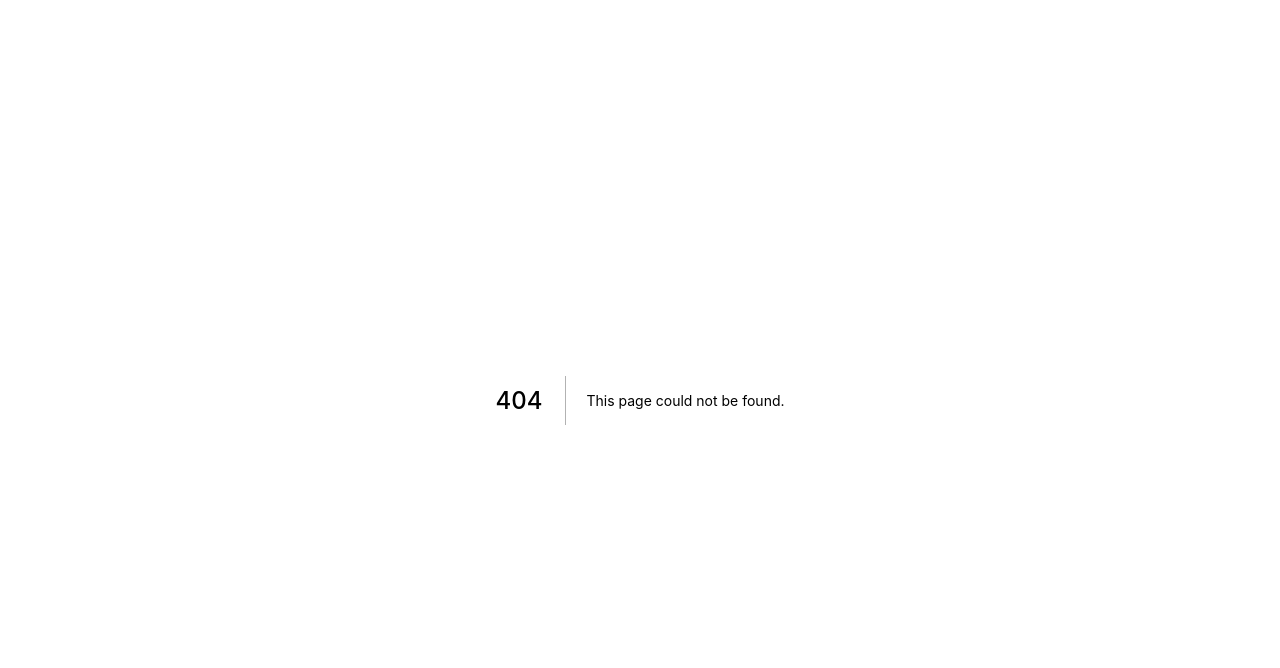
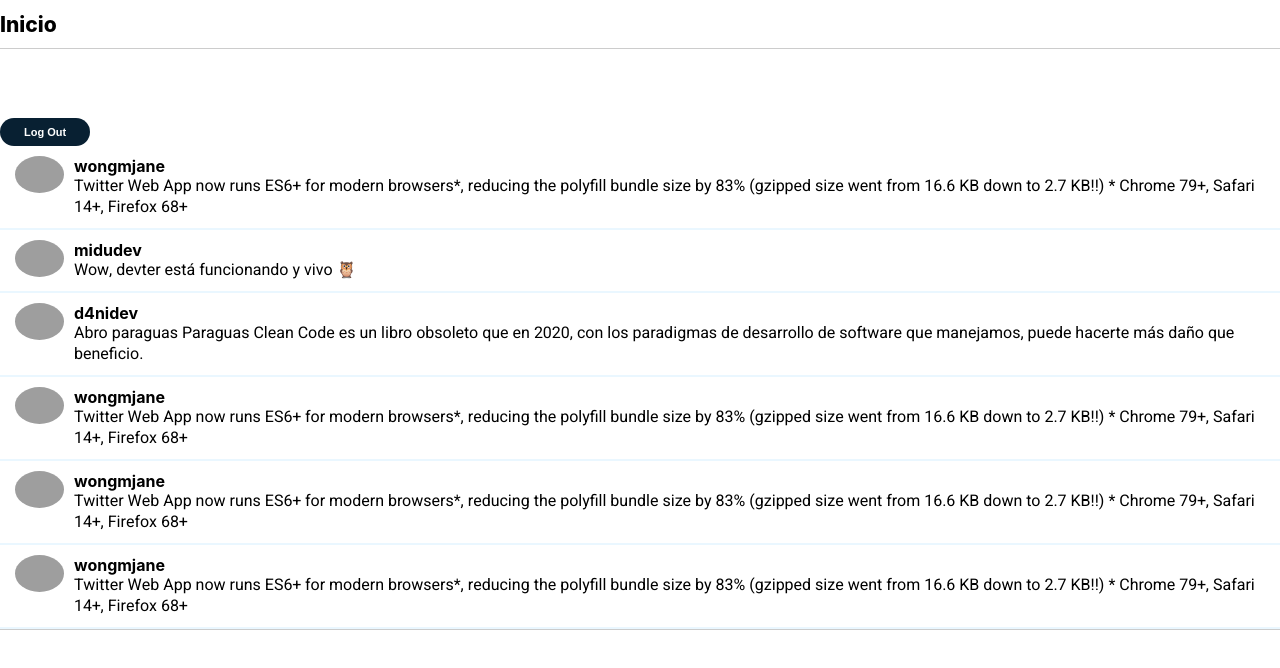
Before and after one commit to mariodev9/Codeparty, a Next.js app: page /Home in a window 1280 px wide. Before the commit this address had no page. Shown: the top 668 px of the page. Built offline with nearby package versions, Linux system fonts and the light colour scheme; grey boxes are pictures that could not be loaded.

Commit message:
Login & Home page

```diff
--- /dev/null
+++ b/components/Avatar/index.js
@@ -0,0 +1,20 @@
+import React from "react";
+
+export const Avatar = ({ src, alt, withText }) => {
+  return (
+    <>
+      <div className="profile">
+        <img src={src} />
+        {withText && <p>{alt}</p>}
+      </div>
+      <style jsx>
+        {`
+          img {
+            width: 49px;
+            border-radius: 50%;
+          }
+        `}
+      </style>
+    </>
+  );
+};
--- /dev/null
+++ b/components/Code/index.js
@@ -0,0 +1,31 @@
+import { Avatar } from "../Avatar";
+
+export default function Code({ avatar, username, message, id }) {
+  return (
+    <>
+      <article>
+        <div>
+          <Avatar alt={username} src={avatar} />
+        </div>
+        <section>
+          <strong>{username}</strong>
+          <p>{message}</p>
+        </section>
+      </article>
+      <style jsx>{`
+        article {
+          border-bottom: 2px solid #eaf7ff;
+          display: flex;
+          padding: 10px 15px;
+        }
+        div {
+          padding-right: 10px;
+        }
+        p {
+          line-height: 1.3125;
+          margin: 0;
+        }
+      `}</style>
+    </>
+  );
+}
--- /dev/null
+++ b/firebase/client.js
@@ -0,0 +1,71 @@
+import { initializeApp } from "@firebase/app";
+import {
+  getAuth,
+  GithubAuthProvider,
+  signInWithPopup,
+  onAuthStateChanged,
+  signOut,
+} from "firebase/auth";
+// import { getAnalytics } from "firebase/analytics";
+
+const firebaseConfig = {
+  apiKey: "AIzaSyBcdQyjrnf7GaX0bcaZ5ZY26rzalMGWnAQ",
+  authDomain: "codeparty9.firebaseapp.com",
+  projectId: "codeparty9",
+  storageBucket: "codeparty9.appspot.com",
+  messagingSenderId: "472370053593",
+  appId: "1:472370053593:web:ac726c1336174972f519c8",
+  measurementId: "G-DPKRTSTQ2F",
+};
+
+// Initialize Firebase
+// const app = initializeApp(firebaseConfig);
+// const analytics = getAnalytics(app);
+
+initializeApp(firebaseConfig);
+const auth = getAuth();
+
+export const sessionChange = (onChange) => {
+  onAuthStateChanged(auth, (user) => {
+    if (user) {
+      //   const uid = user.uid;
+      const normalizedUser = mapUserFromFirebaseAuthToUser(user);
+      console.log(normalizedUser, "ESTO EXISTE");
+      onChange(normalizedUser);
+    } else {
+      onChange(null);
+    }
+  });
+};
+
+export const loginWithGitHub = async () => {
+  const githubProvider = new GithubAuthProvider();
+  githubProvider.setCustomParameters(firebaseConfig);
+  return signInWithPopup(auth, githubProvider).then((data) => {
+    const { user } = data;
+    const { displayName, photoURL } = user;
+    return {
+      name: displayName,
+      avatar: photoURL,
+    };
+  });
+};
+
+const mapUserFromFirebaseAuthToUser = (user) => {
+  const { displayName, photoURL } = user;
+
+  return {
+    name: displayName,
+    avatar: photoURL,
+  };
+};
+
+export const logOut = () => {
+  signOut(auth)
+    .then(() => {
+      // Sign-out successful.
+    })
+    .catch((error) => {
+      // An error happened.
+    });
+};
--- a/package.json
+++ b/package.json
@@ -9,6 +9,7 @@
     "lint": "next lint"
   },
   "dependencies": {
+    "firebase": "^9.9.0",
     "next": "12.2.0",
     "react": "18.2.0",
     "react-dom": "18.2.0"
--- /dev/null
+++ b/pages/Home/index.js
@@ -0,0 +1,83 @@
+import React, { useState, useEffect } from "react";
+import Code from "../../components/Code";
+import { logOut } from "../../firebase/client";
+import Button from "../../components/Button";
+import { useRouter } from "next/router";
+
+export default function Home({ user, name }) {
+  const [timeline, setTimeline] = useState([]);
+  const [session, onSession] = useState(true);
+
+  const router = useRouter();
+
+  const handleOut = () => {
+    logOut();
+    onSession(false);
+  };
+
+  useEffect(() => {
+    !session && router.replace("/");
+  }, [session]);
+
+  useEffect(() => {
+    fetch("/api/statuses/home_timeline")
+      .then((res) => res.json())
+      .then(setTimeline);
+  }, []);
+
+  return (
+    <>
+      <header>
+        <h2>Inicio</h2>
+      </header>
+      <section>
+        <Button onClick={handleOut}>Log Out</Button>
+
+        {timeline.map(({ id, username, avatar, message }) => (
+          <Code
+            avatar={avatar}
+            id={id}
+            key={id}
+            message={message}
+            username={username}
+          />
+        ))}
+      </section>
+      <nav></nav>
+      <style jsx>{`
+        header {
+          align-items: center;
+          border-bottom: 1px solid #ccc;
+          height: 49px;
+          display: flex;
+          position: sticky;
+          top: 0;
+          width: 100%;
+        }
+        h2 {
+          font-size: 21px;
+          font-weight: 800;
+        }
+        section {
+          padding-top: 49px;
+        }
+        nav {
+          bottom: 0;
+          border-top: 1px solid #ccc;
+          height: 49px;
+          position: sticky;
+          width: 100%;
+        }
+      `}</style>
+    </>
+  );
+}
+
+export async function getStaticProps() {
+  return {
+    props: {
+      user: "@mariodev9",
+      name: "@luciano.mariotti",
+    },
+  };
+}
--- /dev/null
+++ b/pages/api/statuses/home_timeline/index.js
@@ -0,0 +1,69 @@
+const timeline = [
+  {
+    id: "0",
+    avatar: "https://avatars.githubusercontent.com/u/85541756?v=4",
+
+    username: "wongmjane",
+    message: `Twitter Web App now runs ES6+ for modern browsers*, reducing the polyfill bundle size by 83%
+
+    (gzipped size went from 16.6 KB down to 2.7 KB!!)
+
+    * Chrome 79+, Safari 14+, Firefox 68+`,
+  },
+  {
+    id: "1",
+    avatar: "https://avatars.githubusercontent.com/u/85541756?v=4",
+    username: "midudev",
+    message: "Wow, devter está funcionando y vivo 🦉",
+    name: "Miguel Ángel Durán",
+  },
+  {
+    id: "2",
+    username: "d4nidev",
+    name: "Daniel de la Cruz",
+    avatar: "https://avatars.githubusercontent.com/u/85541756?v=4",
+
+    message: `Abro paraguas Paraguas
+
+    Clean Code es un libro obsoleto que en 2020, con los paradigmas de desarrollo de software que manejamos, puede hacerte más daño que beneficio.`,
+  },
+  {
+    id: "0",
+    avatar: "https://avatars.githubusercontent.com/u/85541756?v=4",
+
+    username: "wongmjane",
+    message: `Twitter Web App now runs ES6+ for modern browsers*, reducing the polyfill bundle size by 83%
+
+    (gzipped size went from 16.6 KB down to 2.7 KB!!)
+
+    * Chrome 79+, Safari 14+, Firefox 68+`,
+  },
+  {
+    id: "0",
+    avatar: "https://avatars.githubusercontent.com/u/85541756?v=4",
+
+    username: "wongmjane",
+    message: `Twitter Web App now runs ES6+ for modern browsers*, reducing the polyfill bundle size by 83%
+
+    (gzipped size went from 16.6 KB down to 2.7 KB!!)
+
+    * Chrome 79+, Safari 14+, Firefox 68+`,
+  },
+  {
+    id: "0",
+    avatar: "https://avatars.githubusercontent.com/u/85541756?v=4",
+
+    username: "wongmjane",
+    message: `Twitter Web App now runs ES6+ for modern browsers*, reducing the polyfill bundle size by 83%
+
+    (gzipped size went from 16.6 KB down to 2.7 KB!!)
+
+    * Chrome 79+, Safari 14+, Firefox 68+`,
+  },
+];
+
+export default (req, res) => {
+  res.statusCode = 200;
+  res.setHeader("Content-Type", "application/json");
+  res.send(JSON.stringify(timeline));
+};
```
Also changed, not shown: pages/index.js (+46 -1 lines), pages/timeline/index.js (deleted, +0 -27 lines), 2 other files (tests, documents, lock files or other folders).
